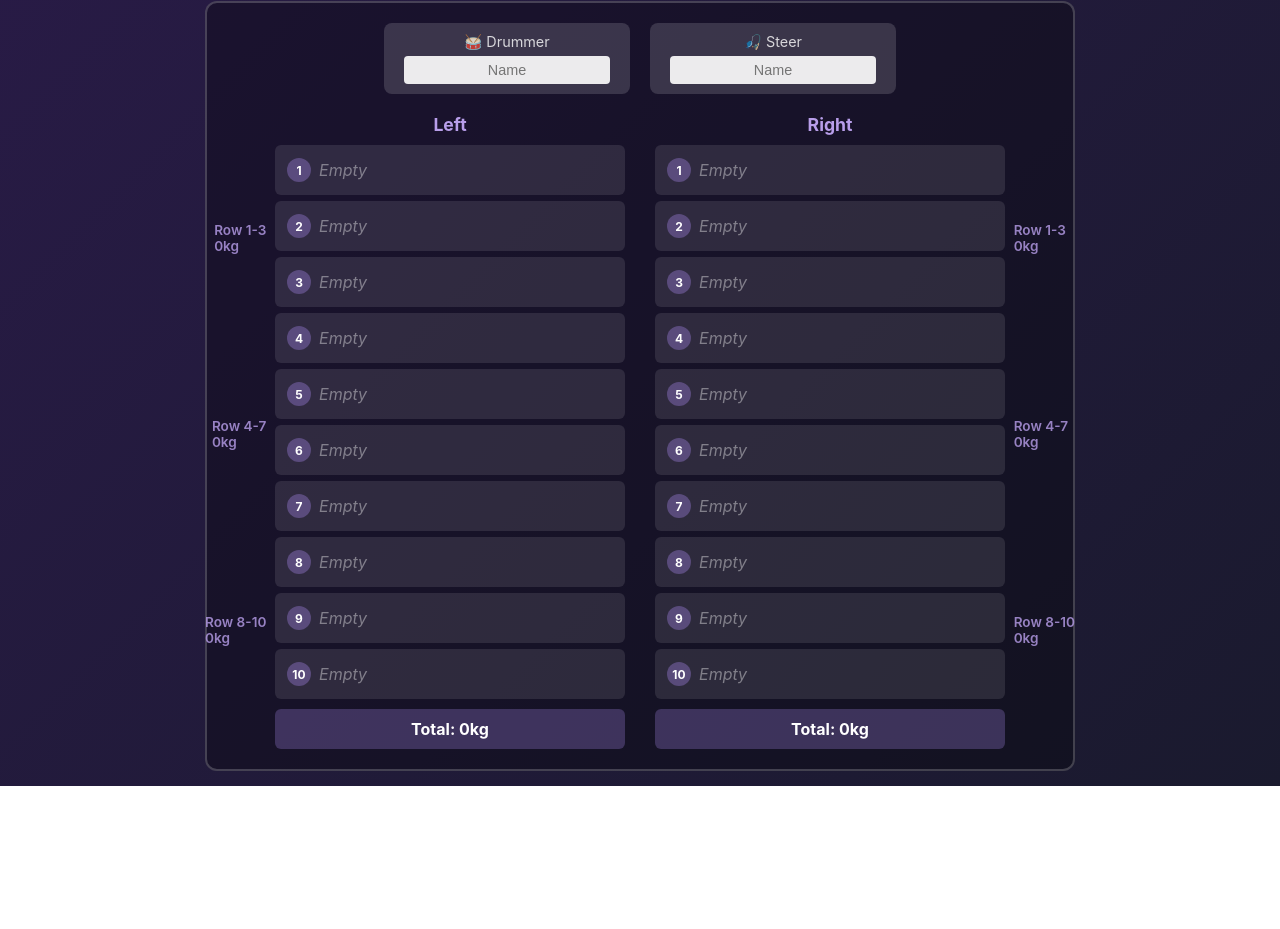
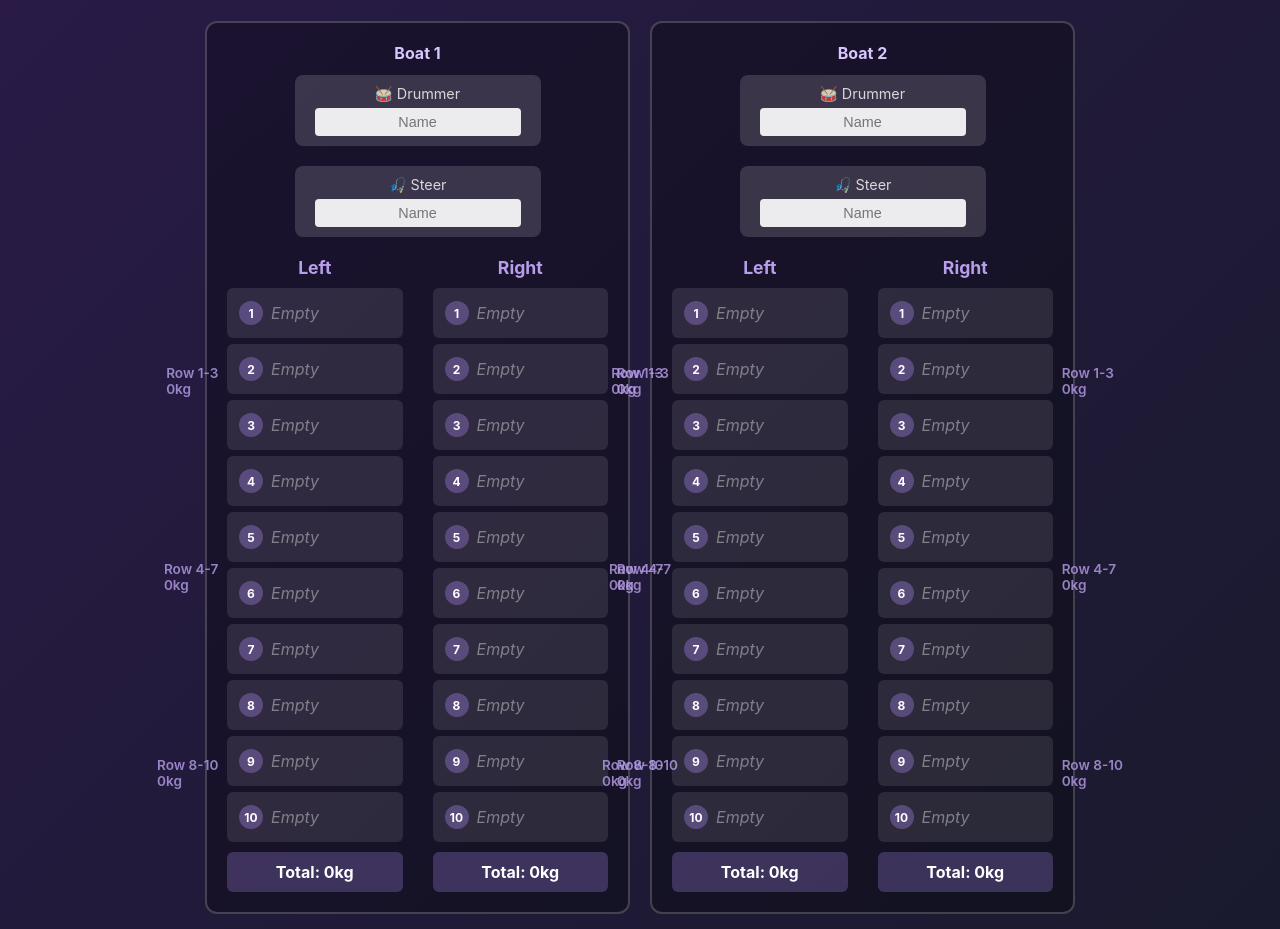
Before and after one commit to crazywu-lab/dragonboat_lineup, a React (Vite) app: page / in a window 1280 px wide. Shown: the part 768-1697 px from the top of the page. Before the commit the page ends 1554 px from the top, so only its background shows below. Built offline with nearby package versions, Linux system fonts and the light colour scheme.

Commit message:
Make Boat 2 fully interactive with drag-drop

```diff
--- a/src/App.css
+++ b/src/App.css
@@ -191,6 +191,32 @@ h2 {
   display: flex;
   justify-content: center;
   gap: 30px;
+}
+
+.boats {
+  display: flex;
+  justify-content: center;
+  gap: 20px;
+  flex-wrap: wrap;
+  margin-top: 20px;
+}
+
+.boat.instance {
+  flex: 1;
+  min-width: 360px;
+  max-width: 520px;
+}
+
+.boat-title {
+  text-align: center;
+  font-size: 1rem;
+  font-weight: 700;
+  margin-bottom: 12px;
+  color: #d8c7ff;
+}
+
+.slot.static {
+  cursor: default;
 }
 
 .side {
--- a/src/App.jsx
+++ b/src/App.jsx
@@ -116,6 +116,8 @@ function App() {
   const [paddlerList, setPaddlerList] = useState([])
   const [leftSlots, setLeftSlots] = useState(Array(10).fill(null))
   const [rightSlots, setRightSlots] = useState(Array(10).fill(null))
+  const [boat2LeftSlots, setBoat2LeftSlots] = useState(Array(10).fill(null))
+  const [boat2RightSlots, setBoat2RightSlots] = useState(Array(10).fill(null))
   const [drummer, setDrummer] = useState('')
   const [steer, setSteer] = useState('')
   const [showWeight, setShowWeight] = useState(true)
@@ -181,20 +183,13 @@ function App() {
         return
       }
 
-      let newPaddlers = json.map((row, idx) => ({
+      const newPaddlers = json.map((row, idx) => ({
         name: row.Name || row.name || row.姓名 || '',
         weight: Number(row.Weight || row.weight || row.体重 || 60),
         gender: (row.Gender || row.gender || row.性别 || 'any').toString().toLowerCase(),
         side: (row.Side || row.side || row.侧 || 'any').toString().toLowerCase(),
         id: Date.now() + idx,
       })).filter(p => p.name)
-
-      // Check if total exceeds 20
-      const totalAfterImport = paddlerList.length + newPaddlers.length
-      if (totalAfterImport > 20) {
-        alert(`Maximum 20 paddlers allowed! You have ${totalAfterImport} paddlers. Only first ${20 - paddlerList.length} will be added.`)
-        newPaddlers = newPaddlers.slice(0, 20 - paddlerList.length)
-      }
 
       setPaddlerList([...paddlerList, ...newPaddlers])
     }
@@ -311,33 +306,39 @@ function App() {
     setPaddlerList(arrayMove(paddlerList, active.index, over.index))
   }
 
+  const getSlotsForId = (boat, side) => {
+    if (boat === 'boat1') return side === 'left' ? leftSlots : rightSlots
+    if (boat === 'boat2') return side === 'left' ? boat2LeftSlots : boat2RightSlots
+    return null
+  }
+
+  const setSlotForId = (boat, side, newSlots) => {
+    if (boat === 'boat1' && side === 'left') setLeftSlots(newSlots)
+    if (boat === 'boat1' && side === 'right') setRightSlots(newSlots)
+    if (boat === 'boat2' && side === 'left') setBoat2LeftSlots(newSlots)
+    if (boat === 'boat2' && side === 'right') setBoat2RightSlots(newSlots)
+  }
+
   const handleDragEnd = (event) => {
     const { active, over } = event
 
     if (!over) return
 
-    const activeId = active.id
-    const overId = over.id
-    const [activeSide, activeIndex] = activeId.split('-')
-    const [overSide, overIndex] = overId.split('-')
+    const activeId = active.id.toString()
+    const overId = over.id.toString()
+    const [activeBoat, activeSide, activeIndexStr] = activeId.split('-')
+    const [overBoat, overSide, overIndexStr] = overId.split('-')
 
-    if (activeSide === overSide) {
-      const sideSlots = activeSide === 'left' ? [...leftSlots] : [...rightSlots]
-      const fromIndex = parseInt(activeIndex)
-      const toIndex = parseInt(overIndex)
-      const newSlots = arrayMove(sideSlots, fromIndex, toIndex)
+    const fromIndex = parseInt(activeIndexStr)
+    const toIndex = parseInt(overIndexStr)
 
-      if (activeSide === 'left') {
-        setLeftSlots(newSlots)
+    if (activeBoat === overBoat && activeSide === overSide) {
+      const sideSlots = getSlotsForId(activeBoat, activeSide)
+      const newSlots = arrayMove([...sideSlots], fromIndex, toIndex)
+      setSlotForId(activeBoat, activeSide, newSlots)
     } else {
-        setRightSlots(newSlots)
-      }
-    } else {
-      const fromSlots = activeSide === 'left' ? [...leftSlots] : [...rightSlots]
-      const toSlots = activeSide === 'left' ? [...rightSlots] : [...leftSlots]
-
-      const fromIndex = parseInt(activeIndex)
-      const toIndex = parseInt(overIndex)
+      const fromSlots = [...getSlotsForId(activeBoat, activeSide)]
+      const toSlots = [...getSlotsForId(overBoat, overSide)]
 
       const paddler = fromSlots[fromIndex]
       const targetPaddler = toSlots[toIndex]
@@ -345,13 +346,8 @@ function App() {
       fromSlots[fromIndex] = targetPaddler
       toSlots[toIndex] = paddler
 
-      if (activeSide === 'left') {
-        setLeftSlots(fromSlots)
-        setRightSlots(toSlots)
-      } else {
-        setRightSlots(fromSlots)
-        setLeftSlots(toSlots)
-      }
+      setSlotForId(activeBoat, activeSide, fromSlots)
+      setSlotForId(overBoat, overSide, toSlots)
     }
   }
 
@@ -371,6 +367,11 @@ function App() {
   const filledSlots = [...leftSlots, ...rightSlots].filter(p => p).length
   const leftRowGroups = calculateRowGroupWeights(leftSlots)
   const rightRowGroups = calculateRowGroupWeights(rightSlots)
+
+  const boat2LeftWeight = boat2LeftSlots.reduce((s, p) => s + (p?.weight || 0), 0)
+  const boat2RightWeight = boat2RightSlots.reduce((s, p) => s + (p?.weight || 0), 0)
+  const boat2LeftRowGroups = calculateRowGroupWeights(boat2LeftSlots)
+  const boat2RightRowGroups = calculateRowGroupWeights(boat2RightSlots)
 
   return (
     <div className="app">
@@ -510,7 +511,9 @@ function App() {
               {showWeight ? 'Hide Weight' : 'Show Weight'}
             </button>
 
-            <div className="boat">
+            <div className="boats">
+              <div className="boat instance primary">
+                <div className="boat-title">Boat 1</div>
                 <div className="positions">
                   <div className="position-row">
                     <div className="position">
@@ -537,9 +540,8 @@ function App() {
                 </div>
 
                 <div className="paddler-slots">
-
                   <SortableContext
-                  items={leftSlots.map((_, i) => `left-${i}`)}
+                    items={leftSlots.map((_, i) => `boat1-left-${i}`)}
                     strategy={verticalListSortingStrategy}
                   >
                     <div className="side left">
@@ -551,8 +553,8 @@ function App() {
                       <h3>Left</h3>
                       {leftSlots.map((p, i) => (
                         <SortableSlot
-                        key={`left-${i}`}
-                        id={`left-${i}`}
+                          key={`boat1-left-${i}`}
+                          id={`boat1-left-${i}`}
                           paddler={p}
                           index={i}
                           onRemove={removeFromBoat}
@@ -564,9 +566,8 @@ function App() {
                       </div>
                     </div>
                   </SortableContext>
-
                   <SortableContext
-                  items={rightSlots.map((_, i) => `right-${i}`)}
+                    items={rightSlots.map((_, i) => `boat1-right-${i}`)}
                     strategy={verticalListSortingStrategy}
                   >
                     <div className="side right">
@@ -578,8 +579,8 @@ function App() {
                       <h3>Right</h3>
                       {rightSlots.map((p, i) => (
                         <SortableSlot
-                        key={`right-${i}`}
-                        id={`right-${i}`}
+                          key={`boat1-right-${i}`}
+                          id={`boat1-right-${i}`}
                           paddler={p}
                           index={i}
                           onRemove={removeFromBoat}
@@ -593,6 +594,90 @@ function App() {
                   </SortableContext>
                 </div>
               </div>
+
+              <div className="boat instance secondary">
+                <div className="boat-title">Boat 2</div>
+                <div className="positions">
+                  <div className="position-row">
+                    <div className="position">
+                      <span className="label">🥁 Drummer</span>
+                      <input
+                        type="text"
+                        className="position-input"
+                        placeholder="Name"
+                        value={drummer}
+                        onChange={(e) => setDrummer(e.target.value)}
+                      />
+                    </div>
+                    <div className="position">
+                      <span className="label">🎣 Steer</span>
+                      <input
+                        type="text"
+                        className="position-input"
+                        placeholder="Name"
+                        value={steer}
+                        onChange={(e) => setSteer(e.target.value)}
+                      />
+                    </div>
+                  </div>
+                </div>
+
+                <div className="paddler-slots">
+                  <SortableContext
+                    items={boat2LeftSlots.map((_, i) => `boat2-left-${i}`)}
+                    strategy={verticalListSortingStrategy}
+                  >
+                    <div className="side left">
+                      <div className="row-groups left">
+                        <div className="row-group">Row 1-3<br></br>{boat2LeftRowGroups.rows1to3}kg</div>
+                        <div className="row-group">Row 4-7<br></br>{boat2LeftRowGroups.rows4to7}kg</div>
+                        <div className="row-group">Row 8-10<br></br>{boat2LeftRowGroups.rows8to10}kg</div>
+                      </div>
+                      <h3>Left</h3>
+                      {boat2LeftSlots.map((p, i) => (
+                        <SortableSlot
+                          key={`boat2-left-${i}`}
+                          id={`boat2-left-${i}`}
+                          paddler={p}
+                          index={i}
+                          onRemove={removeFromBoat}
+                          showWeight={showWeight}
+                        />
+                      ))}
+                      <div className="side-total">
+                        Total: {boat2LeftWeight}kg
+                      </div>
+                    </div>
+                  </SortableContext>
+                  <SortableContext
+                    items={boat2RightSlots.map((_, i) => `boat2-right-${i}`)}
+                    strategy={verticalListSortingStrategy}
+                  >
+                    <div className="side right">
+                      <div className="row-groups right">
+                        <div className="row-group">Row 1-3<br></br>{boat2RightRowGroups.rows1to3}kg</div>
+                        <div className="row-group">Row 4-7<br></br>{boat2RightRowGroups.rows4to7}kg</div>
+                        <div className="row-group">Row 8-10<br></br>{boat2RightRowGroups.rows8to10}kg</div>
+                      </div>
+                      <h3>Right</h3>
+                      {boat2RightSlots.map((p, i) => (
+                        <SortableSlot
+                          key={`boat2-right-${i}`}
+                          id={`boat2-right-${i}`}
+                          paddler={p}
+                          index={i}
+                          onRemove={removeFromBoat}
+                          showWeight={showWeight}
+                        />
+                      ))}
+                      <div className="side-total">
+                        Total: {boat2RightWeight}kg
+                      </div>
+                    </div>
+                  </SortableContext>
+                </div>
+              </div>
+            </div>
           </section>
         </DndContext>
       </main>
```
Lines whose indentation alone changed are shown as unchanged.
